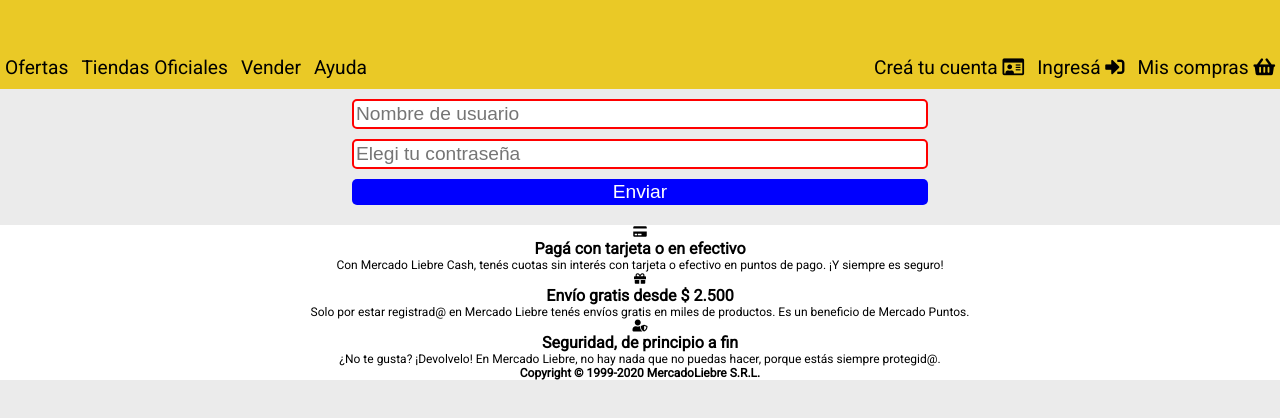
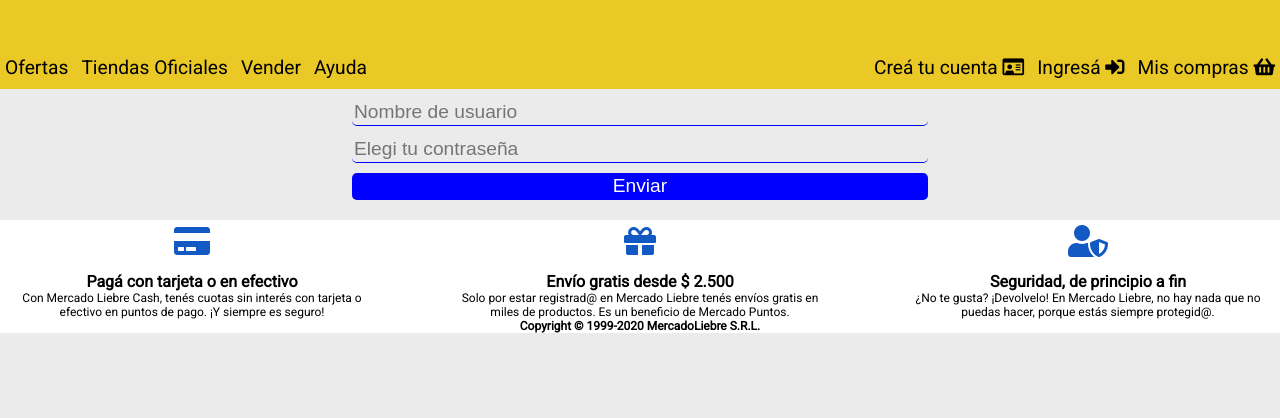
Before and after one commit to matiasrj/mercado-liebre-mrj, a website: page views/login.html in a window 1280 px wide. Shown: the part 194-612 px from the top of the page. Drawn offline with Linux system fonts and the light colour scheme; files that its build step writes are made by us from their sources; files whose address does not match are found by name.

Commit message:
se mejora validaciones en forms

```diff
--- a/public/css/login.css
+++ b/public/css/login.css
@@ -1,3 +1,14 @@
+
+:root{
+    --Amarillo: #EAC926;
+    --Azul: #03264C;
+    --Celeste: #1259c3;
+    --Gris-oscuro: #666;
+    --Gris-claro: #ebebeb;
+    --Verde: #39b54a;
+}
+
+
 form{
     /* text-align: center; */
     width: 90%;
@@ -16,6 +27,8 @@
     margin-bottom: 10px;
     width: 100%;
     border:none;
+    border-bottom: 1px solid blue;
+    background-color: var(--Gris-claro);
     padding: 2px;
 }
 
@@ -29,10 +42,9 @@
     color: white;
  }
 
-input:invalid{
 
+input:not(:placeholder-shown):invalid{
     border:2px solid red;
-
 }
 
 
--- a/views/login.html
+++ b/views/login.html
@@ -60,7 +60,7 @@
     </main>
 
     <footer>
-
+        <section class="footer-section">
         <article>
             <p><i class="fas fa-credit-card"> </i></p>
 
@@ -82,7 +82,7 @@
             <p>¿No te gusta? ¡Devolvelo! En Mercado Liebre, no hay nada que no puedas hacer,
                 porque estás siempre protegid@.</p>
         </article>
-
+        </section>
             <p><b> Copyright © 1999-2020 MercadoLiebre S.R.L.</b></p>
 
     </footer>
```
Also changed, not shown: views/home.html (+3 -5 lines).
